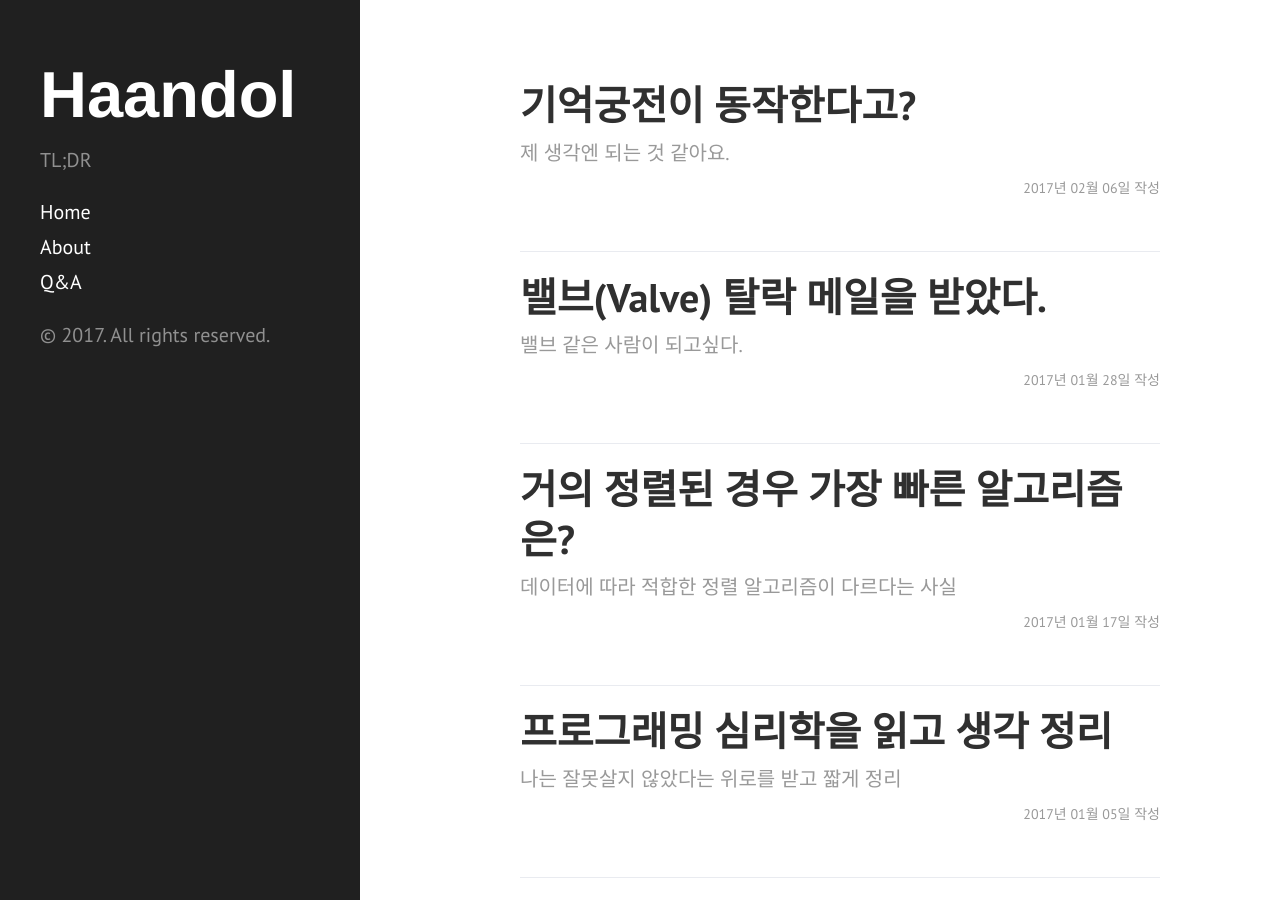
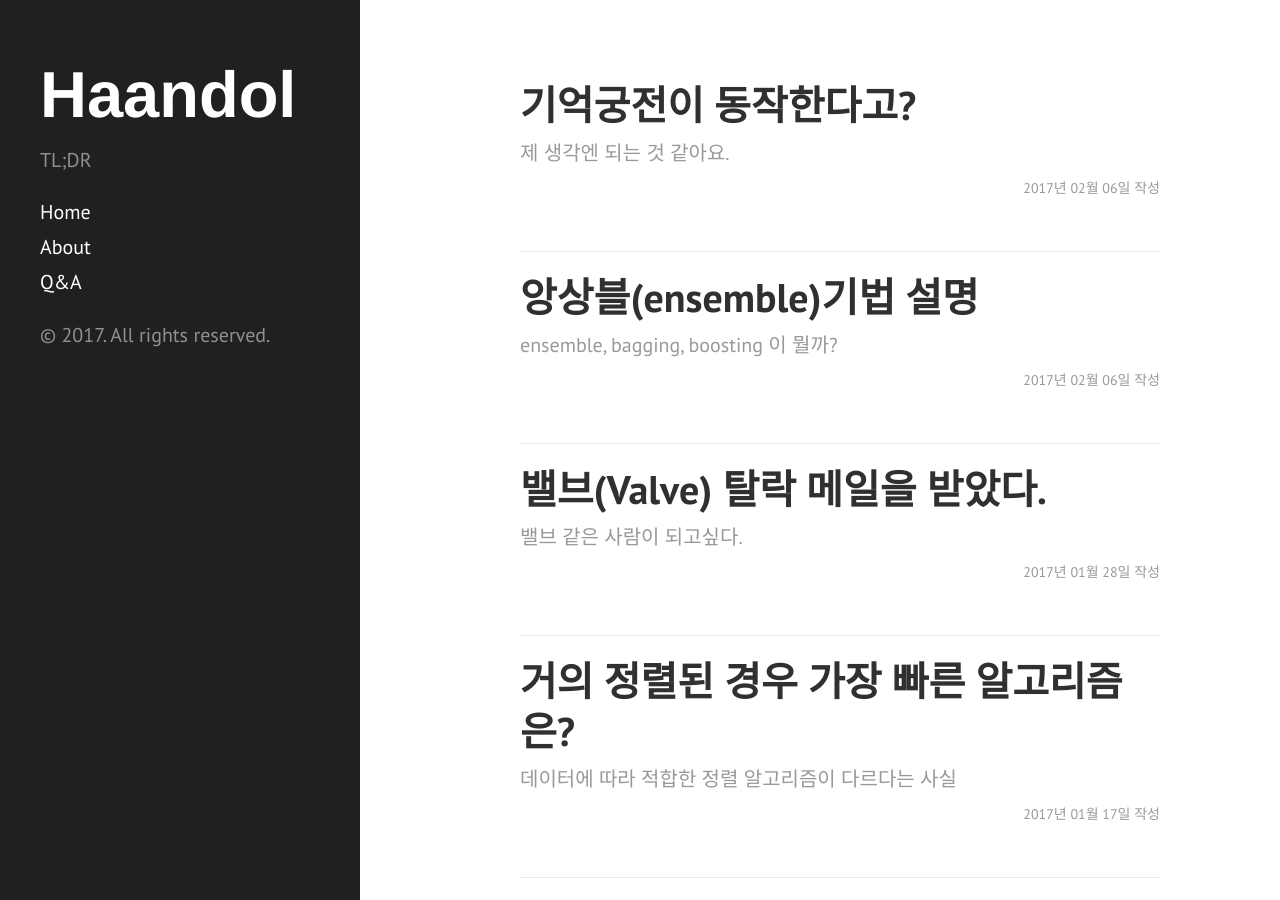
Before and after one commit to haandol/haandol.github.com, a Jekyll site: the page built from index.html, in a window 1280 px wide and 900 px high. Built offline with Jekyll 4.4.1, drawn with Linux system fonts in a browser that asks for light colours; some of the changed lines change nothing that is shown.

Commit message:
앙상블 추가

```diff
--- /dev/null
+++ b/_posts/2017-02-06-ensemble-bagging-boosting.md
@@ -0,0 +1,64 @@
+---
+layout: post
+title: 앙상블(ensemble)기법 설명
+excerpt: ensemble, bagging, boosting 이 뭘까?
+author: vincent
+email: ldg55d@gmail.com
+tags: ensemble, bagging, boost, machine learning, kaggle
+publish: true
+---
+
+## TL;DR
+
+앙상블이란 여러개의 weak learners[^1] 를 이용해 최적의 답을 찾아내는 기법이다.
+
+배깅(Bootstrap AGGregatING, Bagging) 이란 테스트 데이터 샘플링(Bootstrap) 통해 여러개의 테스트 데이터를 만들고, 각 테스트 데이터를 이용해 여러개의 weak learner 를 만든다. 최종적으로 각 learner 의 예측결과를 평균내서 종합(aggregate)한다.
+
+부스팅이란(Boosting) 이란 동일한 테스트 데이터로 여러개의 weak learner 들을 순차적으로(iterative) 만드는데, i번째 learner 는 i-1 번째 learner 가 잘못 예측한 데이터에 가중치를 좀 더 주어서(boosting) 학습한다. 최종적으로 마지막에 생성된 learner 를 이용하여 예측한다.
+
+
+## 시작하며
+
+머신러닝을 안다룬지도 좀 되었고 해서 kaggle 문제 중 쉬운 것들을 풀면서 다시 감을 잡아볼까 했다.
+
+kaggle 문제풀이에 대해서 정보를 수집하던 중,
+
+예전에는 묻지마 모델로 Random Forest 를 썼었는데 요즘에는 XGBoost 를 쓴다고 하더라[^2]
+
+XGBoost와 Random Forest 를 찾아봤더니 앙상블 기법을 쓴다고 한다.
+
+앙상블 기법을 찾아보니 배깅, 부스팅의 두가지 방법을 대표적인 예로 들고 있었다. ~~사실 xgboost 와 random forest 는 두가지와 좀 다르다~~
+
+대체 배깅과 부스팅은 무엇인가?
+
+
+## 개념 설명엔 유튜브가 최고인듯
+
+이런 문제가 생길 때마다(처음 접하는 개념) 많은 블로그 글과 quora 와 기타 등등을 찾아보지만, 결국 맘에 드는 정보는 Youtube 에 있더라.
+
+유튜브에서 좋은 영상을 찾았는데, 알고보니 Udacity 의 `트레이딩 시스템을 위한 머신러닝 코스중 한 강좌`[^3]였다.
+
+영상을 캡쳐하면서 한글로 설명한 포스팅도 봤는데, 그냥 영상을 보면 바로 이해할 수 있다.
+
+이 글에서도 그냥 영상만 소개하고 넘어가겠다.
+
+
+## 마치며
+
+사실 learner 를 만드는건 라이브러리를 가져다 쓰면 되기 때문에 모델을 몰라도 된다.
+
+하지만 기본 파라미터를 사용한 learner 의 성능이 잘 나올리가 없다. 어느정도 성능을 내려면 파라미터를 튜닝이 필수다.
+
+이 때, 어떤 파라미터를 어떻게 수정할지 결정해야 하는데, 그러려면 모델의 동작방식과 파라미터의 의미 정도는 알아야 한다.
+
+그럼 모델의 어느정도까지 알아야 하는가?
+
+`내 목표는 라이브러리에서 제공하는 파라미터의 튜닝이 가능한 수준까지` 이며 이 경우 모델을 구성하는 수식을 다 이해하는 것은 낭비라고 생각한다.~~물론 꼭 이해해야하는 수식도 있지만~~
+
+요즘 라이브러리들은 파라미터와 모델과의 관계만 알아도, 미적분 문제도 못푸는 사람이~~나~~ 튜닝을 할 수 있게 잘 만들어져있기 때문이다.
+
+----
+
+[^1]: Learner 란 특정한 데이터를 이용해 인스턴스화 한 모델을 말한다. Weak learner 는 최종적인 결과물보다 상대적으로 정확하지 않은 결과를 보이는 learner 이다.
+[^2]: [모델링 그리고 부스팅](http://freesearch.pe.kr/archives/4349)
+[^3]: [Ensemble Overview](https://classroom.udacity.com/courses/ud501/lessons/4802710867/concepts/49631985600923)
--- a/index.html
+++ b/index.html
@@ -10,8 +10,8 @@ title : Home
             {% if post.publish %}
                 <li class="post-item clearfix">
                     <h2 class="post-title"><a href="{{post.url}}"><span class="post-title-words">{{ post.title }}</span></a></h2>
-                    <p class="post-excerpt">{{post.excerpt}}</p>
-                    <span class="post-date">{{post.date | date: "%Y년 %m월 %d일"}} 작성</span>
+                    <p class="post-excerpt">{{ post.excerpt }}</p>
+                    <span class="post-date">{{ post.date | date: "%Y년 %m월 %d일" }} 작성</span>
                 </li>
             {% endif %}
         {% endfor %}
```
